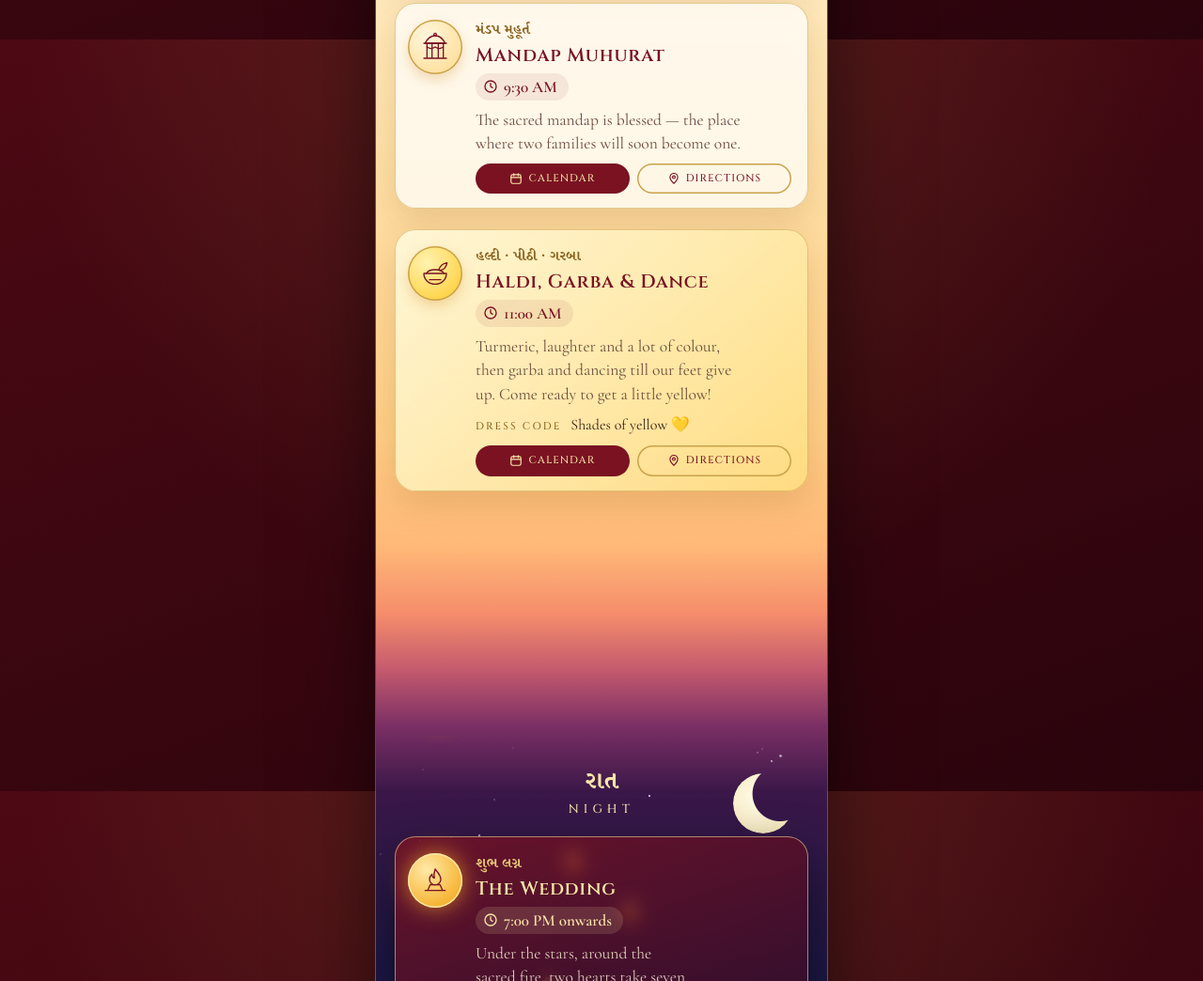
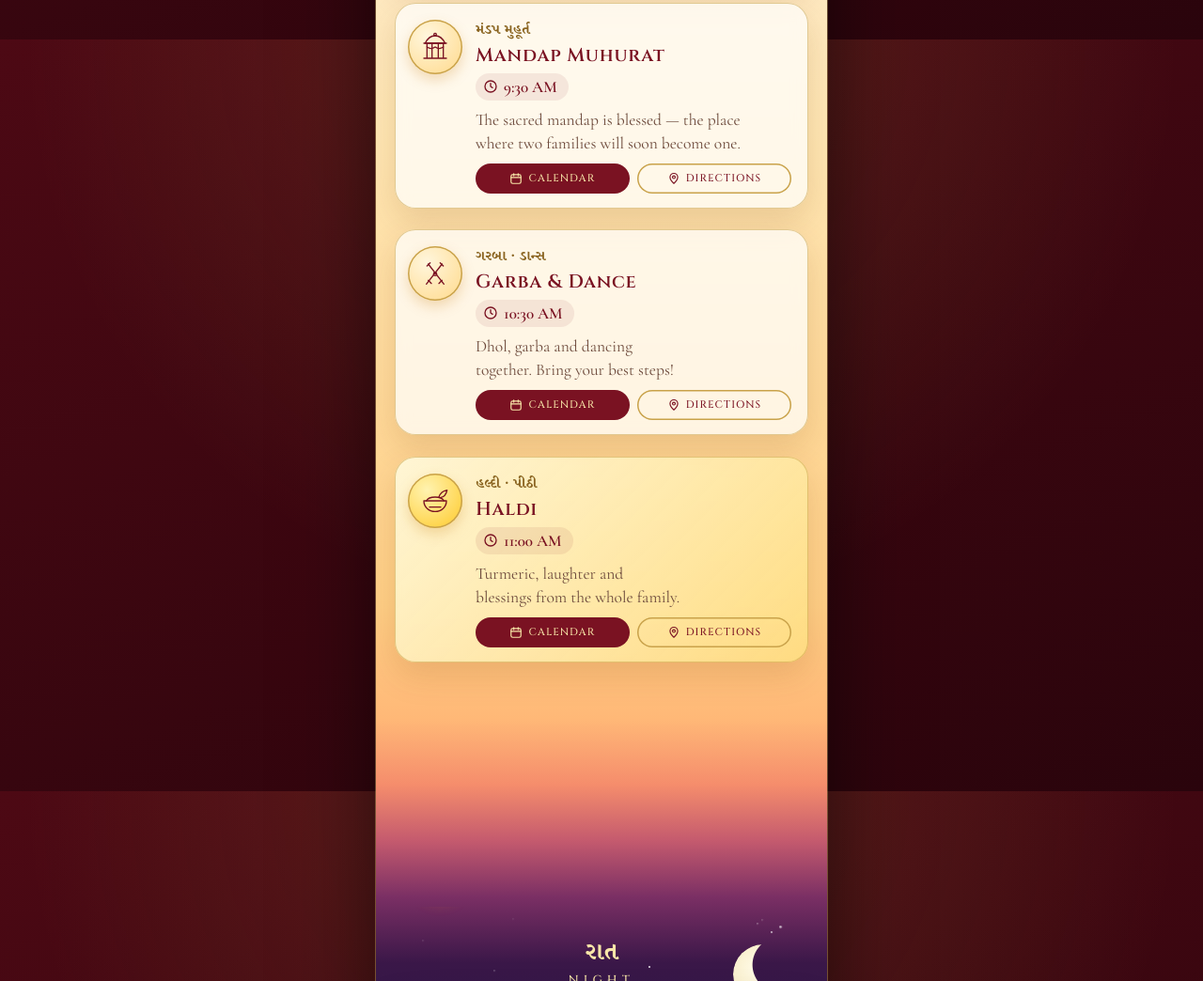
Before and after one commit to Vedanshithakkar/vedanshi-weds-bhavya, a plain HTML site: page docs/index.html in a window 1280 px wide. Shown: the part 4758-5802 px from the top of the page at 94% size. Drawn offline with nearby package versions, Linux system fonts and the light colour scheme.

Commit message:
Make Garba & Dance its own event before Haldi; drop the yellow dress code
Both invitations: Garba & Dance (ગરબા · ડાન્સ, 10:30 AM placeholder) is
a separate event before Haldi, Haldi is back to just Haldi, and the
"shades of yellow" dress code is removed. RSVP options, calendar
entries and the invite sender message follow the new order.

Co-Authored-By: Claude Opus 5.5 <noreply@anthropic.com>

```diff
--- a/docs/index.html
+++ b/docs/index.html
@@ -210,18 +210,32 @@
           </div>
         </li>
 
+        <li class="event reveal garba"
+            data-start="2027-02-28T10:30:00+05:30" data-end="2027-02-28T11:00:00+05:30"
+            data-title="Garba & Dance · Vedanshi & Bhavya">
+          <div class="ev-icon" aria-hidden="true">
+            <svg viewBox="0 0 48 48"><path d="M10 41L35 9M38 41L13 9"/><path d="M32 7l5 5M16 7l-5 5"/><path d="M13 35l5 5M35 35l-5 5"/><circle cx="24" cy="25" r="2.5"/></svg>
+          </div>
+          <div class="ev-body">
+            <p class="ev-gu gu">ગરબા · ડાન્સ</p>
+            <h4>Garba &amp; Dance</h4>
+            <p class="ev-time"><svg viewBox="0 0 24 24" aria-hidden="true"><circle cx="12" cy="12" r="9"/><path d="M12 7v5l3 2"/></svg>10:30 AM</p>
+            <p class="ev-desc">Dhol, garba and dancing together. Bring your best steps!</p>
+            <div class="ev-actions"><button type="button" class="chip" data-cal aria-label="Add to calendar"><svg viewBox="0 0 24 24" aria-hidden="true"><rect x="3" y="5" width="18" height="16" rx="3"/><path d="M3 10h18M8 3v4M16 3v4"/></svg>Calendar</button></div>
+          </div>
+        </li>
+
         <li class="event reveal haldi"
             data-start="2027-02-28T11:00:00+05:30" data-end="2027-02-28T13:00:00+05:30"
-            data-title="Haldi, Garba & Dance · Vedanshi & Bhavya">
+            data-title="Haldi · Vedanshi & Bhavya">
           <div class="ev-icon" aria-hidden="true">
             <svg viewBox="0 0 48 48"><path d="M6 24h36c0 10-8 17-18 17S6 34 6 24z"/><path d="M10 24c2-4 6-6 14-6s12 2 14 6"/><path d="M30 18c2-6 7-10 13-11-1 6-5 11-11 12"/><path d="M15 34h18"/></svg>
           </div>
           <div class="ev-body">
-            <p class="ev-gu gu">હલ્દી · પીઠી · ગરબા</p>
-            <h4>Haldi, Garba &amp; Dance</h4>
+            <p class="ev-gu gu">હલ્દી · પીઠી</p>
+            <h4>Haldi</h4>
             <p class="ev-time"><svg viewBox="0 0 24 24" aria-hidden="true"><circle cx="12" cy="12" r="9"/><path d="M12 7v5l3 2"/></svg>11:00 AM</p>
-            <p class="ev-desc">Turmeric, laughter and a lot of colour, then garba and dancing till our feet give up. Come ready to get a little yellow!</p>
-            <p class="dress"><span>Dress code</span> Shades of yellow&nbsp;💛</p>
+            <p class="ev-desc">Turmeric, laughter and blessings from the whole family.</p>
             <div class="ev-actions"><button type="button" class="chip" data-cal aria-label="Add to calendar"><svg viewBox="0 0 24 24" aria-hidden="true"><rect x="3" y="5" width="18" height="16" rx="3"/><path d="M3 10h18M8 3v4M16 3v4"/></svg>Calendar</button></div>
           </div>
         </li>
@@ -329,7 +343,8 @@
         <legend>Which celebrations?</legend>
         <div class="choice multi">
           <label><input type="checkbox" name="events" value="Morning rituals" checked><span>Morning rituals</span></label>
-          <label><input type="checkbox" name="events" value="Haldi, Garba & Dance" checked><span>Haldi, Garba &amp; Dance</span></label>
+          <label><input type="checkbox" name="events" value="Garba & Dance" checked><span>Garba &amp; Dance</span></label>
+          <label><input type="checkbox" name="events" value="Haldi" checked><span>Haldi</span></label>
           <label><input type="checkbox" name="events" value="Wedding" checked><span>Wedding</span></label>
         </div>
       </fieldset>
```
Also changed, not shown: docs/invitation/index.html (+16 -7 lines), docs/personalize.html (+1 -1 lines), 1 other file.
